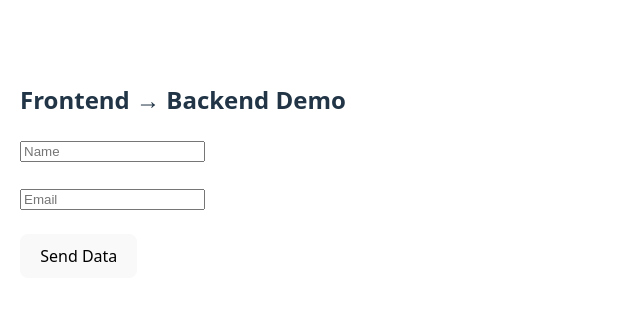
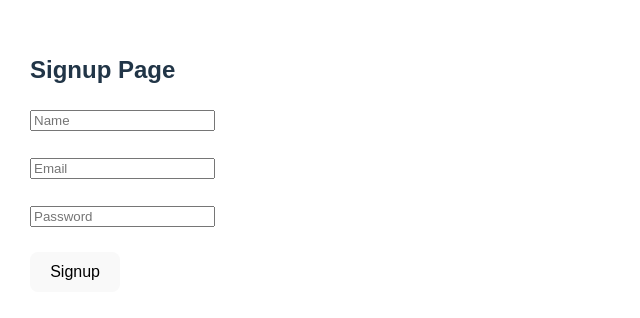
Before and after one commit to aahabib187/frontend-backend-demo, a React app in the folder frontend/: page / in a window 1280 px wide. Shown: the part 230-548 px from the top of the page, without its empty margins (0-640 px from the left). Built offline with nearby package versions, Linux system fonts and the light colour scheme; the HTML template or start-up script is replaced by a standard one.

Commit message:
form working

```diff
--- a/frontend/src/App.jsx
+++ b/frontend/src/App.jsx
@@ -1,45 +1,72 @@
 import { useState } from "react";
 
 function App() {
-  const [name, setName] = useState("");
-  const [email, setEmail] = useState("");
+  const [formData, setFormData] = useState({
+    name: "",
+    email: "",
+    password: "",
+  });
+
+  const [message, setMessage] = useState("");
+
+  const handleChange = (e) => {
+    setFormData({
+      ...formData,
+      [e.target.name]: e.target.value,
+    });
+  };
 
   const handleSubmit = async () => {
-    const response = await fetch("https://jsonplaceholder.typicode.com/posts", {
+    try {
+      const response = await fetch("http://localhost:3000/api/signup", {
         method: "POST",
         headers: {
           "Content-Type": "application/json",
         },
-      body: JSON.stringify({
-        name: name,
-        email: email,
-      }),
+        body: JSON.stringify(formData),
       });
 
       const data = await response.json();
-    console.log("Server response:", data);
-    alert("Data sent! Check console.");
+      setMessage(data.message);
+    } catch (error) {
+      setMessage("Backend not connected yet");
+    }
   };
 
   return (
-    <div style={{ padding: "20px" }}>
-      <h2>Frontend → Backend Demo</h2>
+    <div style={{ padding: "30px", fontFamily: "Arial" }}>
+      <h2>Signup Page</h2>
 
       <input
+        type="text"
+        name="name"
         placeholder="Name"
-        value={name}
-        onChange={(e) => setName(e.target.value)}
+        value={formData.name}
+        onChange={handleChange}
       />
       <br /><br />
 
       <input
+        type="email"
+        name="email"
         placeholder="Email"
-        value={email}
-        onChange={(e) => setEmail(e.target.value)}
+        value={formData.email}
+        onChange={handleChange}
       />
       <br /><br />
 
-      <button onClick={handleSubmit}>Send Data</button>
+      <input
+        type="password"
+        name="password"
+        placeholder="Password"
+        value={formData.password}
+        onChange={handleChange}
+      />
+      <br /><br />
+
+      <button onClick={handleSubmit}>Signup</button>
+
+      <p>{message}</p>
     </div>
   );
 }
```
Lines whose indentation alone changed are shown as unchanged.
